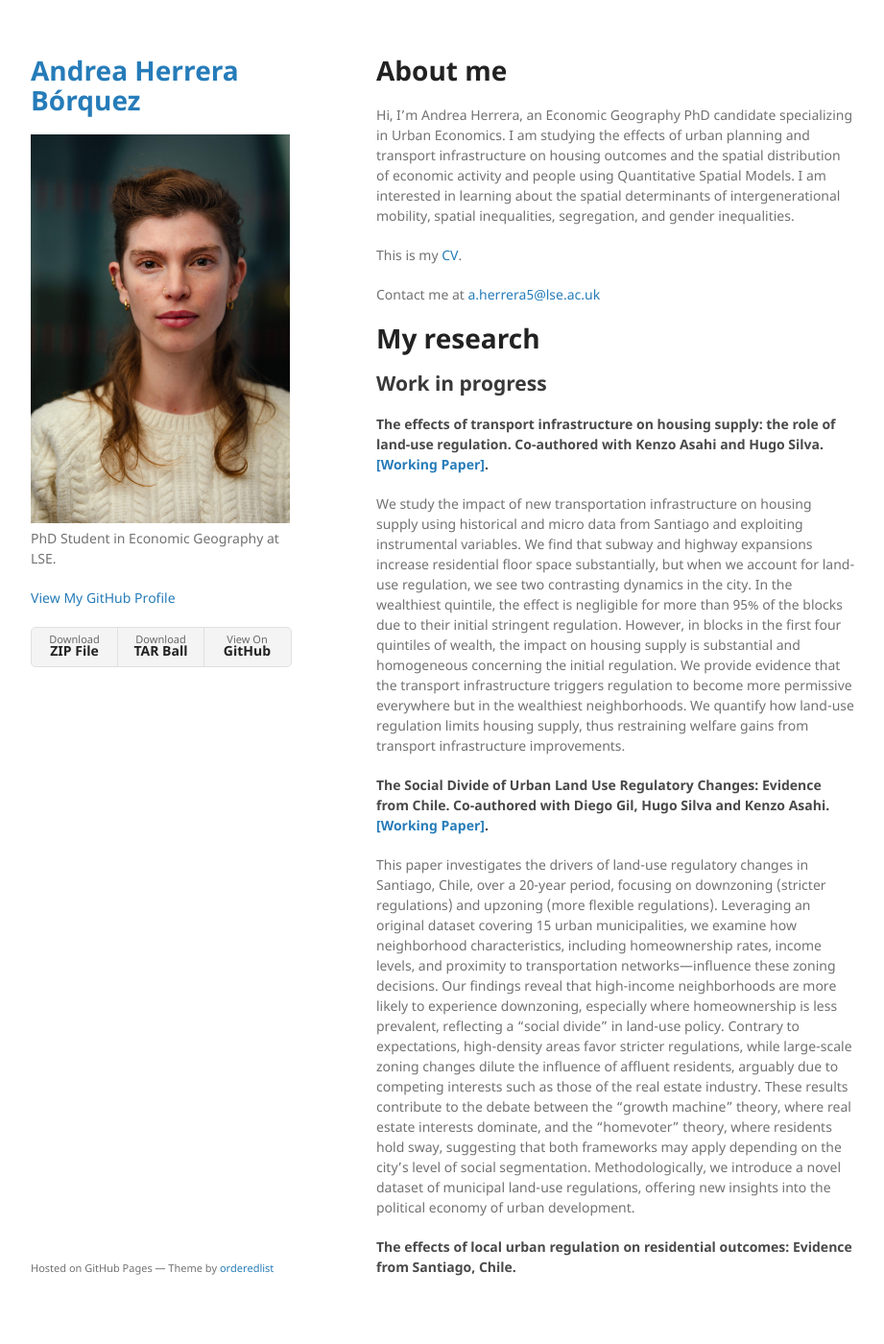
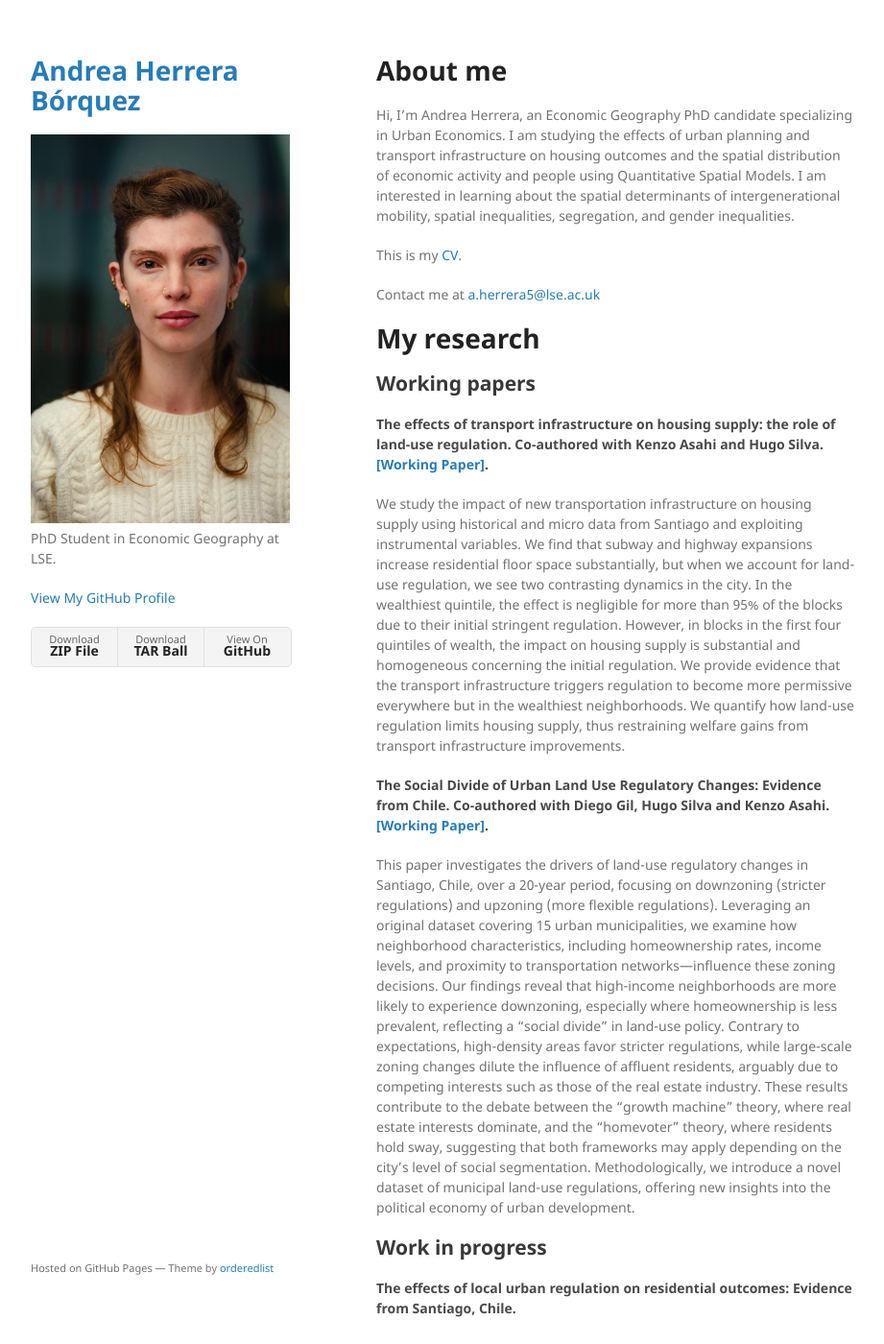
Before and after one commit to aaherrerab/aaherrerab.github.io, a Jekyll site: the page built from index.md, in a window 1280 px wide and 1400 px high. Shown: the whole window at 96% size, without its empty margins (178-1099 px from the left). Built offline with Jekyll 4.4.1, drawn with Linux system fonts in a browser that asks for light colours; our own code applies the rules of GitHub Pages for plain Markdown files.

Commit message:
Update index.md

```diff
--- a/index.md
+++ b/index.md
@@ -11,7 +11,7 @@ Hi, I'm Andrea Herrera, an Economic Geography PhD candidate specializing in Urba
 <p> Contact me at <a href="mailto:a.herrera5@lse.ac.uk" class="custom-link">a.herrera5@lse.ac.uk</a> </p>
 
 # My research
-## Work in progress
+## Working papers
 #### The effects of transport infrastructure on housing supply: the role of land-use regulation. Co-authored with Kenzo Asahi and Hugo Silva. <a href="/assets/pdf/Asahi, Herrera, Silva (2024).pdf" class="custom-link">[Working Paper]</a>.
 
 We study the impact of new transportation infrastructure on housing supply using historical and micro data from Santiago and exploiting instrumental variables. We find that subway and highway expansions increase residential floor space substantially, but when we account for land-use regulation, we see two contrasting dynamics in the city. In the wealthiest quintile, the effect is negligible for more than 95% of the blocks due to their initial stringent regulation. However, in blocks in the first four quintiles of wealth, the impact on housing supply is substantial and homogeneous concerning the initial regulation. We provide evidence that the transport infrastructure triggers regulation to become more permissive everywhere but in the wealthiest neighborhoods. We quantify how land-use regulation limits housing supply, thus restraining welfare gains from transport infrastructure improvements.
```
Also changed, not shown: other parts of index.md (+1 -0 lines).
